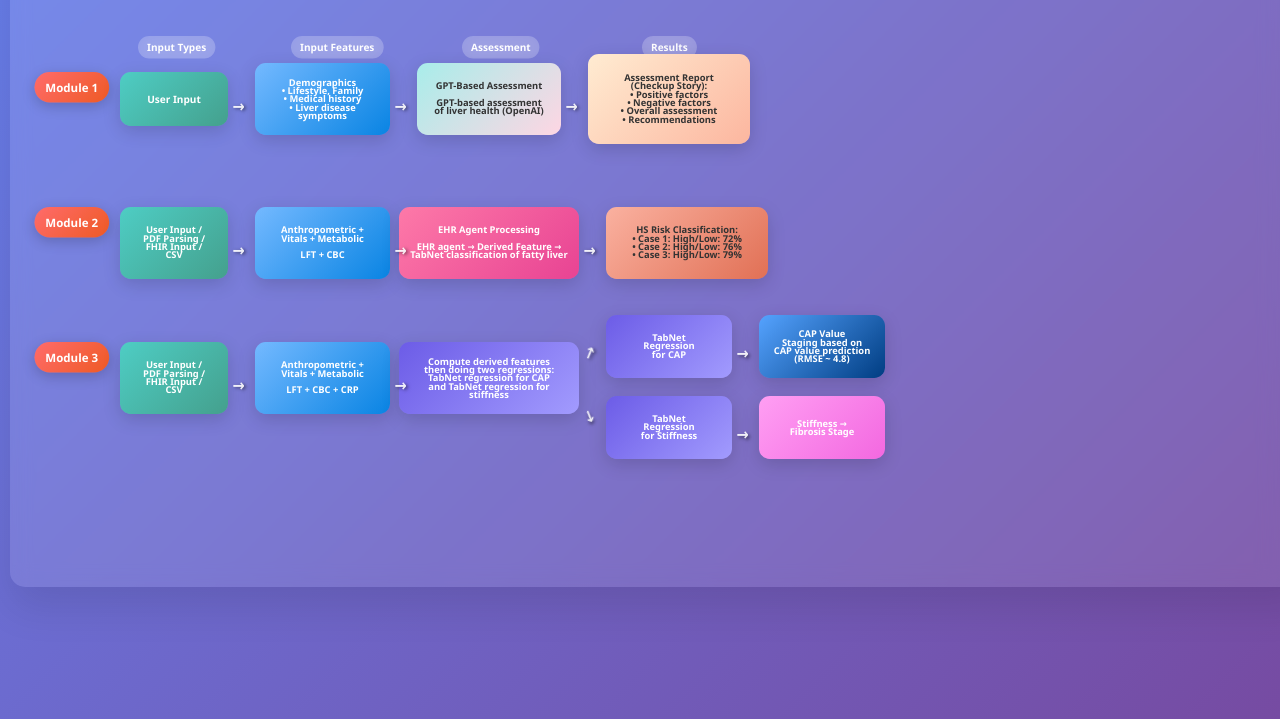
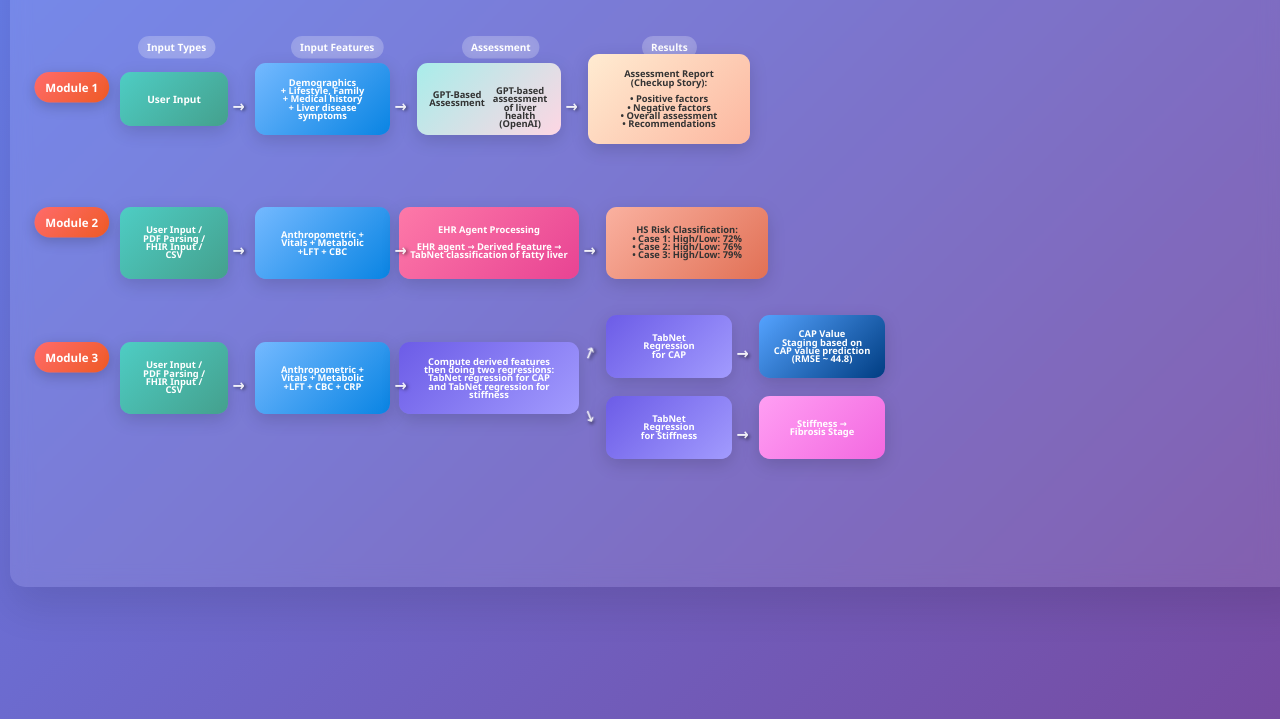
Before and after one commit to glitery-glue/flowchart_women_health_assessment, a plain HTML site: page index.html in a window 1280 px wide. Shown: the part 81-800 px from the top of the page. Drawn offline with Linux system fonts and the light colour scheme.

Commit message:
Minor changes

```diff
--- a/index.html
+++ b/index.html
@@ -316,15 +316,15 @@
             <div class="arrow arrow1-1">→</div>
 
             <div class="node data1 very-small">
-                Demographics<br>
-                • Lifestyle, Family<br>
-                • Medical history<br>
-                • Liver disease symptoms
+                  Demographics<br>
+                + Lifestyle, Family<br>
+                + Medical history<br>
+                + Liver disease symptoms
             </div>
             <div class="arrow arrow1-2">→</div>
 
             <div class="node assessment1 very-small">
-                GPT-Based Assessment<br><br>
+                <b>GPT-Based Assessment</b><br><br>
                 GPT-based assessment<br>
                 of liver health (OpenAI)
             </div>
@@ -332,7 +332,7 @@
 
             <div class="node result1 very-small">
                 Assessment Report<br>
-                (Checkup Story):<br>
+                (Checkup Story):<br><br>
                 • Positive factors<br>
                 • Negative factors<br>
                 • Overall assessment<br>
@@ -350,8 +350,8 @@
 
             <div class="node data2 very-small">
                 Anthropometric +<br>
-                Vitals + Metabolic<br><br>
-                LFT + CBC
+                Vitals + Metabolic<br>
+                +LFT + CBC
             </div>
             <div class="arrow arrow2-2">→</div>
 
@@ -380,8 +380,8 @@
 
             <div class="node data3 very-small">
                 Anthropometric +<br>
-                Vitals + Metabolic<br><br>
-                LFT + CBC + CRP
+                Vitals + Metabolic<br>
+                +LFT + CBC + CRP
             </div>
             <div class="arrow arrow3-2">→</div>
 
@@ -412,7 +412,7 @@
                 CAP Value<br>
                 Staging based on<br>
                 CAP value prediction<br>
-                (RMSE ~ 4.8)
+                (RMSE ~ 44.8)
             </div>
 
             <div class="node result3b very-small">
```
